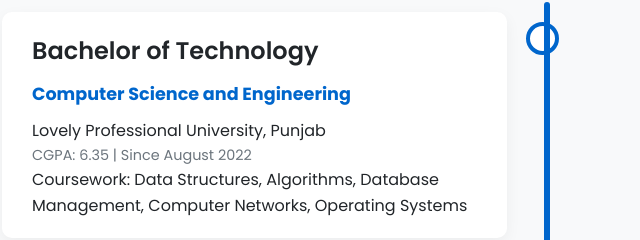
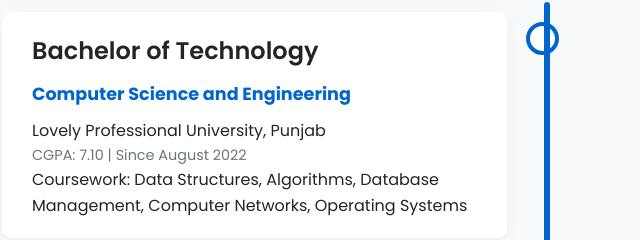
Before and after one commit to Lingaswamy12221887/Lingaswamy12221887.github.io, a plain HTML site: page index.html in a window 1280 px wide. Shown: the part 3244-3484 px from the top of the page, 93-733 px from the left. Drawn offline with Linux system fonts and the light colour scheme.

Commit message:
Update index.html

```diff
--- a/index.html
+++ b/index.html
@@ -1170,7 +1170,7 @@
             <h3 class="timeline-title">Bachelor of Technology</h3>
             <h4 class="timeline-subtitle">Computer Science and Engineering</h4>
             <p>Lovely Professional University, Punjab</p>
-            <p class="timeline-date">CGPA: 6.35 | Since August 2022</p>
+            <p class="timeline-date">CGPA: 7.10 | Since August 2022</p>
             <p>Coursework: Data Structures, Algorithms, Database Management, Computer Networks, Operating Systems</p>
         </div>
     </div>
```
